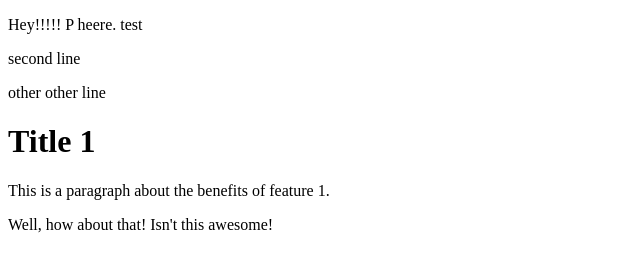
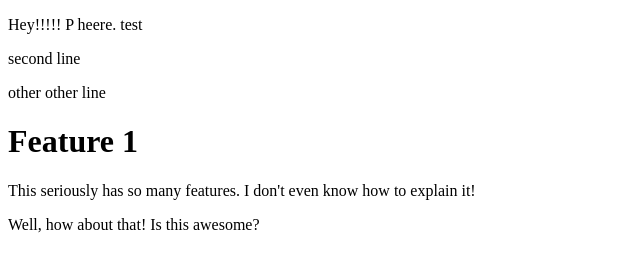
Before and after one commit to taylortyger/newgittest, a plain HTML site: page index.html in a window 1280 px wide. Shown: the whole page, without its empty margins (0-640 px from the left). Drawn offline with Linux system fonts and the light colour scheme.

```diff
--- a/index.html
+++ b/index.html
@@ -9,9 +9,9 @@
 		<p>other other line</p>
 	</div>
 	<div>
-		<h1>Title 1</h1>
-		<p>This is a paragraph about the benefits of feature 1.</p>
-		<p>Well, how about that! Isn't this awesome!</p>
+		<h1>Feature 1</h1>
+		<p>This seriously has so many features. I don't even know how to explain it!</p>
+		<p>Well, how about that! Is this awesome?</p>
 	</div>
 </body>
 </html>
```
